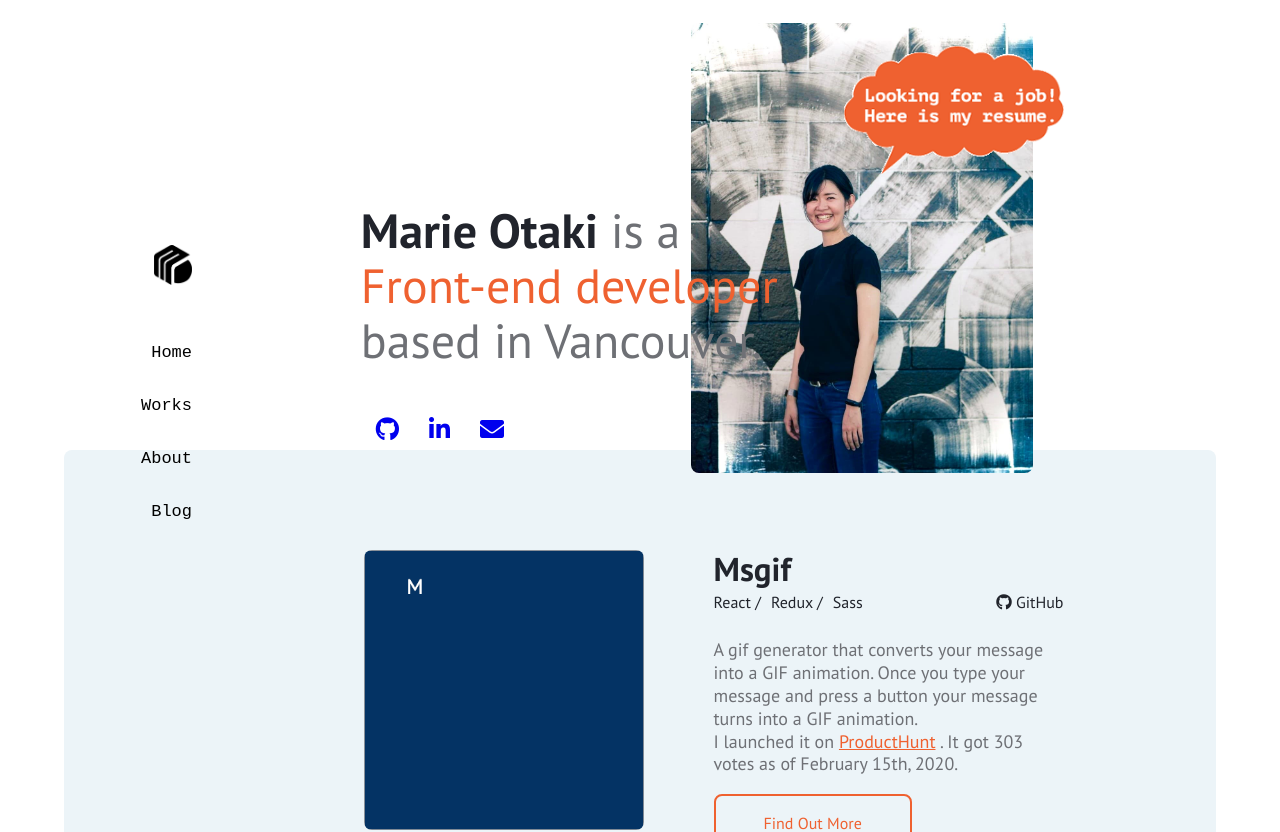
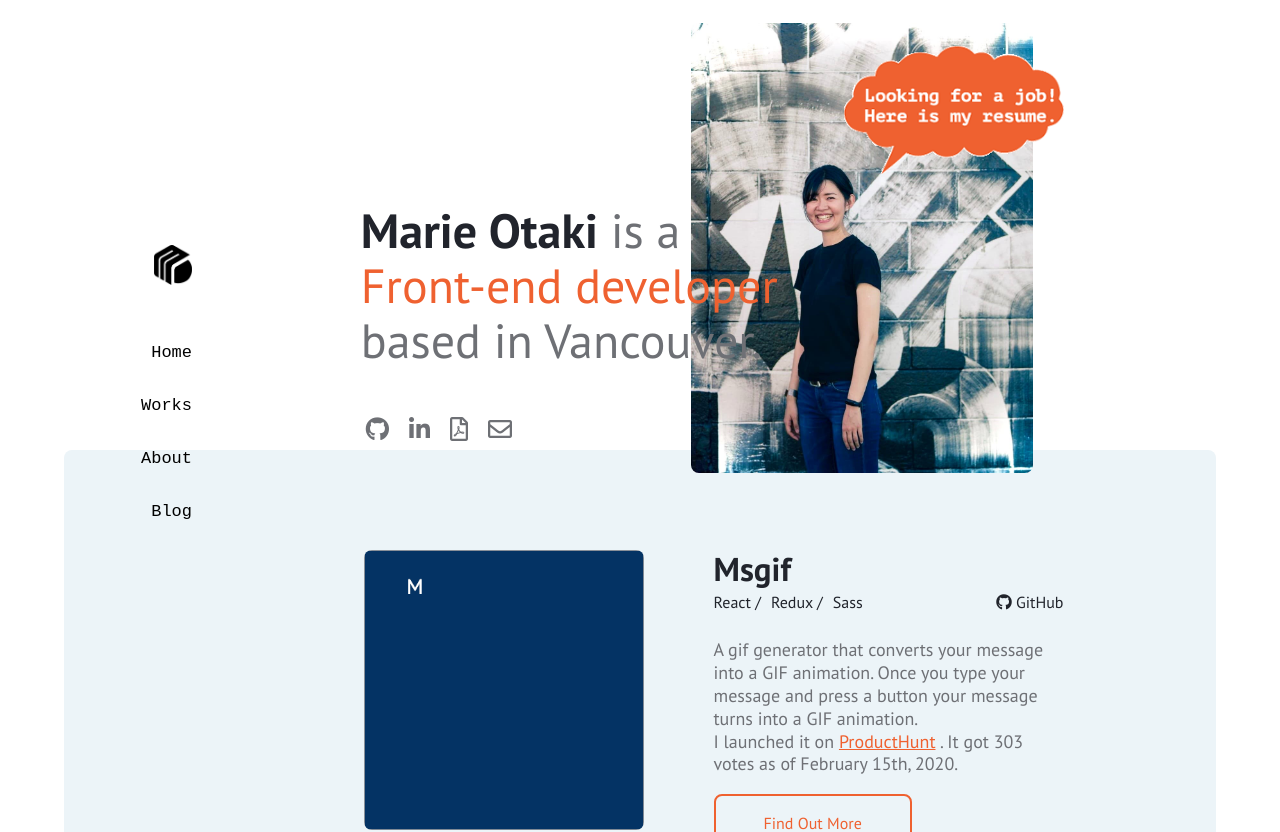
Before and after one commit to marieooq/react_portfolio, a React (Create React App) app: page / in a window 1280 px wide. Shown: the top 832 px of the page. Built offline with nearby package versions, Linux system fonts and the light colour scheme; a web font is replaced by a local one.

Commit message:
add sns links as icons

```diff
--- a/src/components/Header.jsx
+++ b/src/components/Header.jsx
@@ -65,7 +65,16 @@ const Header = props => {
                   target="_blank"
                   rel="noopener noreferrer"
                 >
-                  <i className="fas fa-envelope"></i>
+                  <i className="far fa-file-pdf"></i>
+                </a>
+              </li>
+              <li>
+                <a
+                  href="https://github.com/marieooq"
+                  target="_blank"
+                  rel="noopener noreferrer"
+                >
+                  <i className="far fa-envelope"></i>
                 </a>
               </li>
             </ul>
--- a/src/components/Header.scss
+++ b/src/components/Header.scss
@@ -94,11 +94,12 @@ header.work-ph-header a#productHunt_msgif {
         padding: 0;
         a {
           font-size: 24px;
+          color: var(--subFontColor);
           text-decoration: none;
           display: block;
+          padding: 10px 10px 10px 0;
+          margin: 5px;
           // background-color: aqua;
-          padding: 10px;
-          margin: 5px;
         }
         a:hover {
           cursor: pointer;
--- a/src/components/Navigation.scss
+++ b/src/components/Navigation.scss
@@ -10,15 +10,12 @@ nav {
   background-color: transparent;
 
   #nav-inner {
-    // width: 60%;
-
     .logo {
       margin: 0;
       padding: 0;
       text-align: right;
       &a {
         text-decoration: none;
-        color: #000;
       }
       &.logo img.logo-icon {
         width: 38px;
@@ -33,7 +30,7 @@ nav ul#global-nav {
   margin: 0 auto;
   font-family: var(--subFont);
   font-size: 17px;
-  color: #45484f;
+  color: var(--fontColor);
   text-align: right;
 
   li {
```
